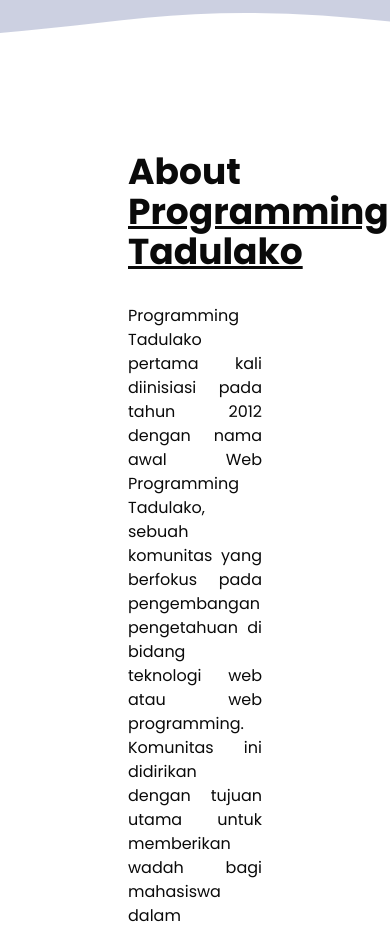
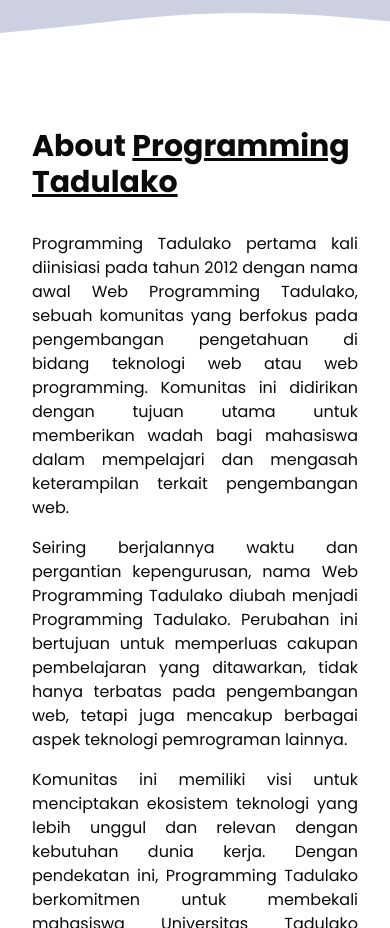
Before and after one commit to Programming-Tadulako/vatulemo, a Next.js app: page / in a window 390 px wide. Shown: the part 820-1748 px from the top of the page. Built offline with nearby package versions, Linux system fonts and the light colour scheme.

Commit message:
chore(home): fix responsive margin

```diff
--- a/src/features/home/sections/AboutSection.tsx
+++ b/src/features/home/sections/AboutSection.tsx
@@ -3,8 +3,8 @@
 
 export default function AboutSection() {
   return (
-    <section className="mx-32 my-14 space-y-8">
-      <h1 className="text-4xl font-bold">
+    <section className="mx-8 my-8 space-y-8 md:mx-16 lg:mx-32 lg:my-14">
+      <h1 className="text-3xl font-bold lg:text-4xl">
         About <span className="underline">Programming Tadulako</span>
       </h1>
       <div className="flex flex-col gap-5 lg:flex-row">
```
